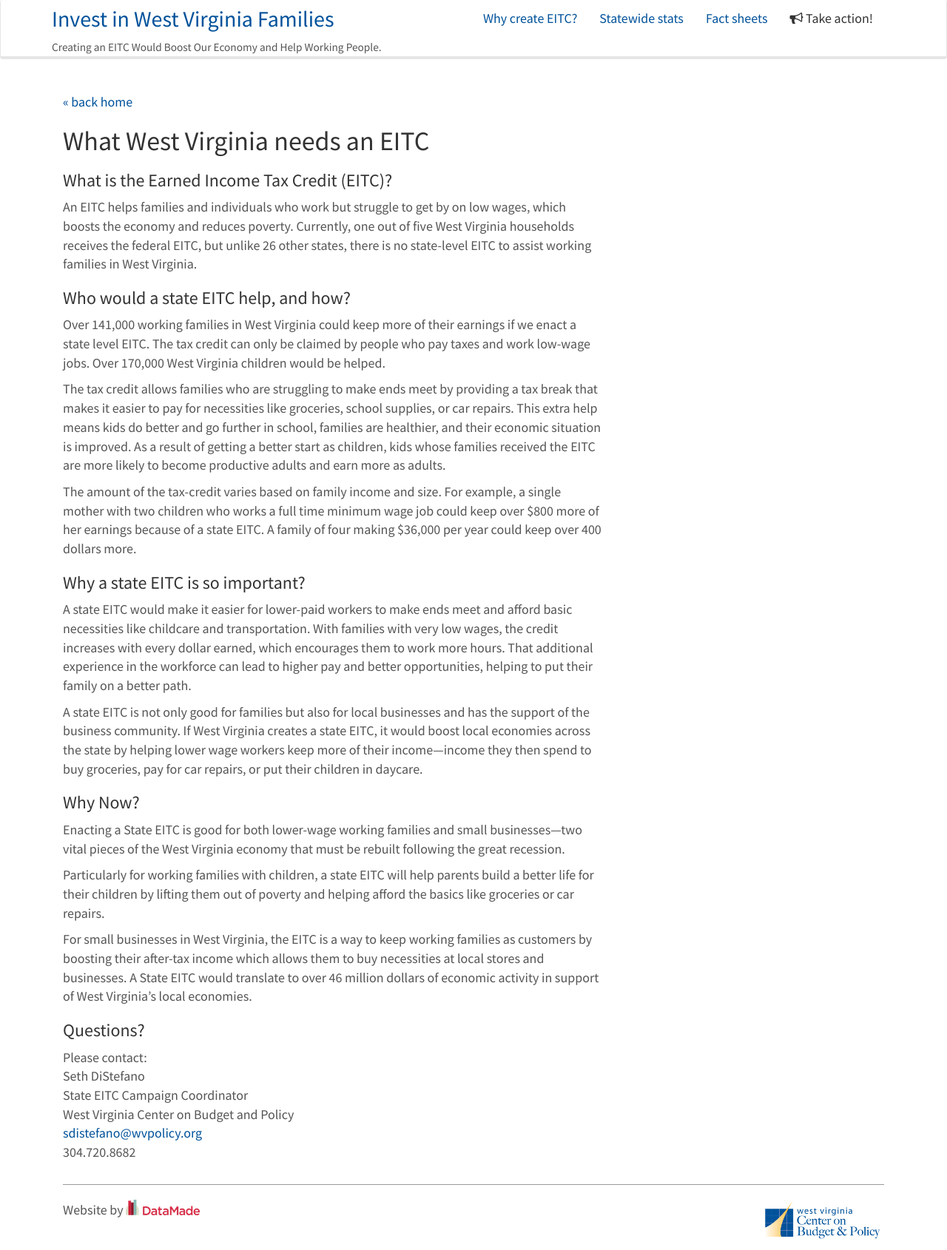
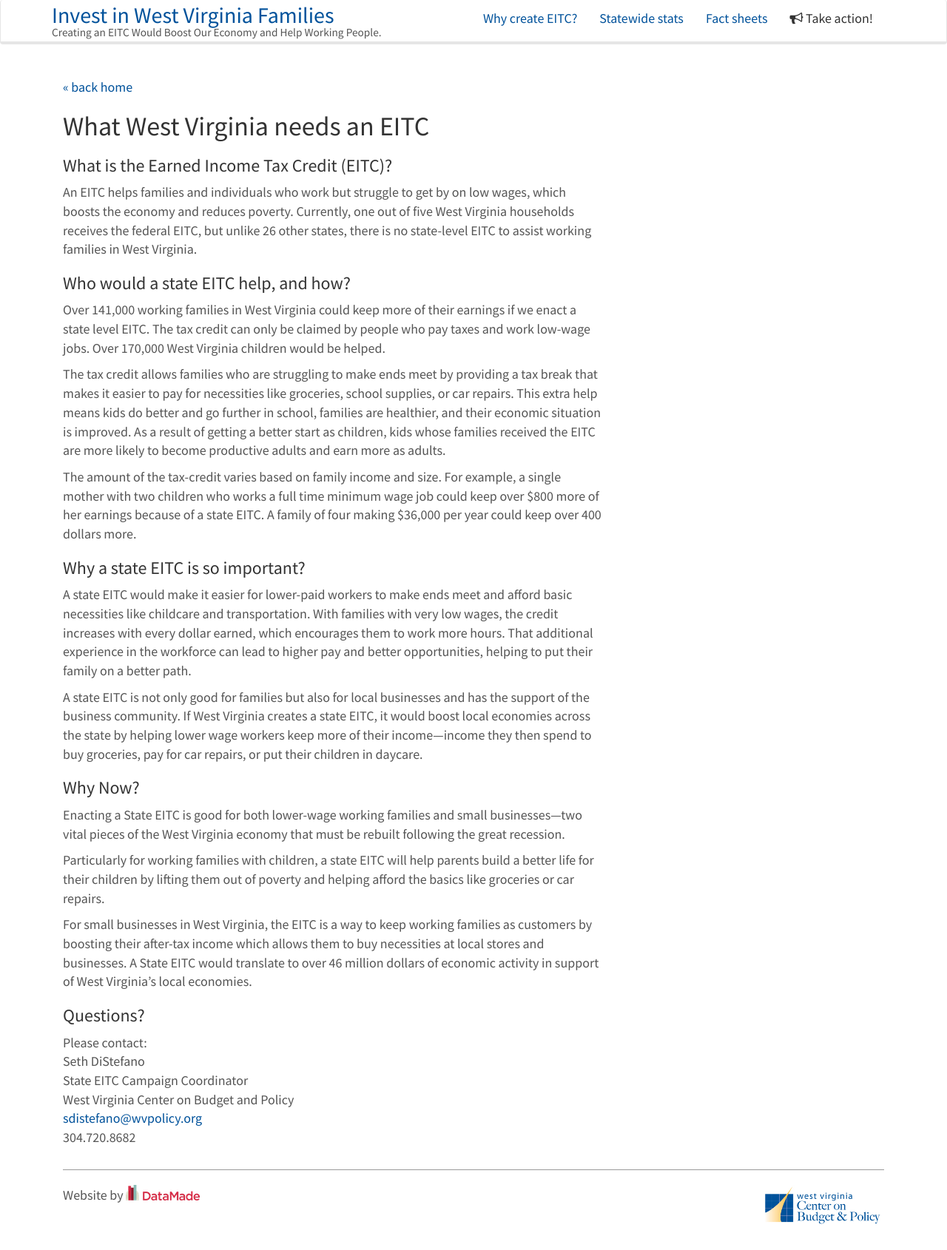
Before and after one commit to datamade/wv-eitc, a Jekyll site: the page built from why-create-eitc.html, in a window 1280 px wide. Shown: the whole page at 74% size. Built offline with Jekyll 4.4.1, drawn with Linux system fonts in a browser that asks for light colours; nearby versions of some CDN libraries.

Commit message:
Actually committing style changes now

```diff
--- a/css/custom.css
+++ b/css/custom.css
@@ -15,7 +15,7 @@ hr {
   font-size: .8em;
 }
 
-.navbar-brand { font-size: 30px;}
+.navbar-brand { font-size: 30px; height: 30px; padding-bottom: 5px; padding-top: 10px;}
 .navbar-header>.navbar-brand, .navbar-inverse .navbar-nav>li>a {color: #00529B;}
 
 #map { width: 100%; height: 670px;}
@@ -32,12 +32,6 @@ hr {
     -webkit-transition-property: none!important;
     -webkit-animation: none!important;
     animation: none!important;
-}
-
-@media (min-width:768px){
-  #search_address {
-      width: 450px;
-  }
 }
 
 #take-action {
```
